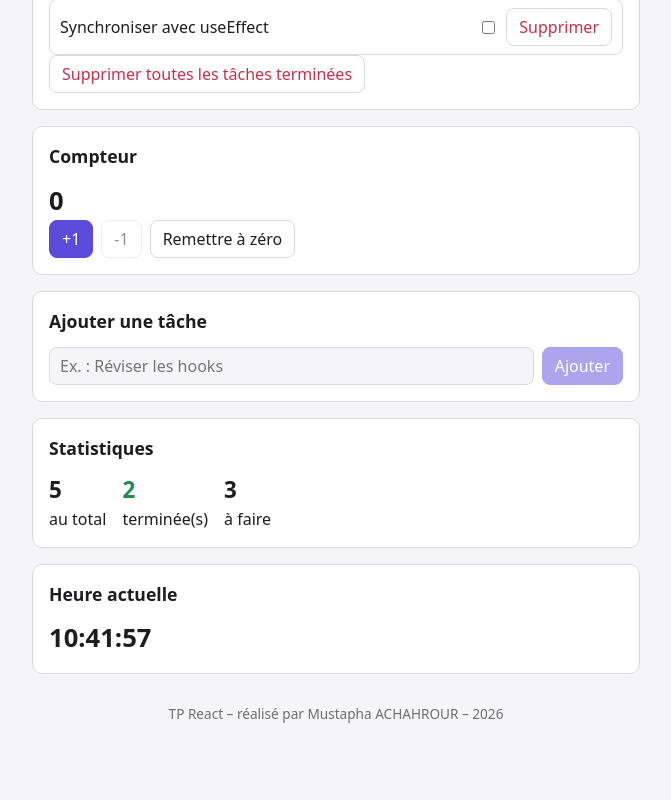
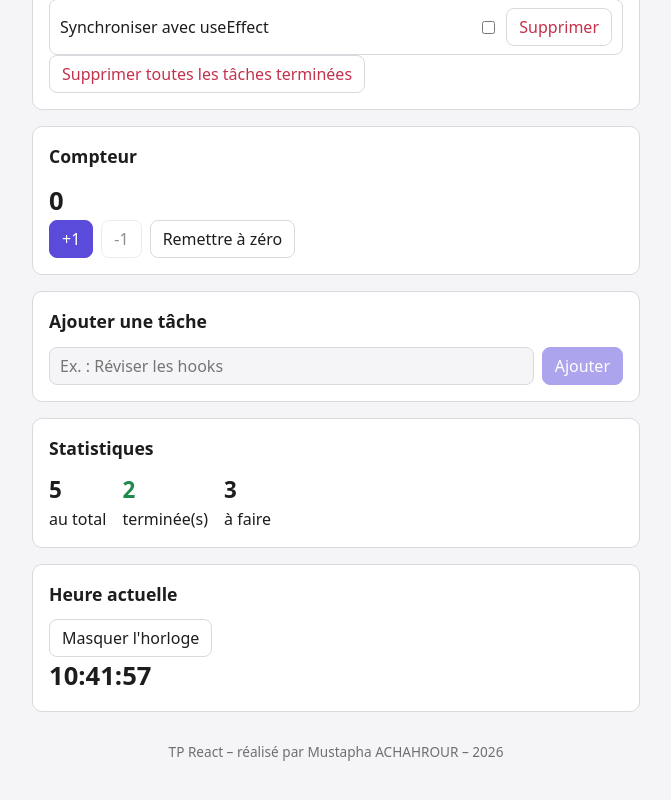
Before and after one commit to must-git/tp-react-taches, a React (Vite) app in the folder mes-taches/: page / in a window 1280 px wide. Shown: the part 394-1194 px from the top of the page, without its empty margins (304-975 px from the left). Built offline with nearby package versions, Linux system fonts and the light colour scheme.

Commit message:
bonus: Horloge masquable

```diff
--- a/mes-taches/src/App.jsx
+++ b/mes-taches/src/App.jsx
@@ -20,6 +20,7 @@ function App() {
   );
   const [erreur, setErreur] = useState(null);
   const [filtre, setFiltre] = useState("toutes");
+  const [horlogeVisible, setHorlogeVisible] = useState(true);
 
   const tachesRestantes = taches.filter((task) => !task.terminee).length;
 
@@ -133,7 +134,10 @@ function App() {
         <Statistiques taches={taches} />
       </Carte>
       <Carte titre="Heure actuelle">
-        <Horloge />
+        <button onClick={() => setHorlogeVisible(!horlogeVisible)}>
+          {horlogeVisible ? "Masquer l'horloge" : "Afficher l'horloge"}
+        </button>
+        {horlogeVisible && <Horloge />}
       </Carte>
       <Pied auteur="Mustapha ACHAHROUR" />
     </div>
--- a/mes-taches/src/components/Horloge.jsx
+++ b/mes-taches/src/components/Horloge.jsx
@@ -9,6 +9,7 @@ function Horloge() {
     }, 1000)
 
     return () => {
+      console.log("Nettoyage de l'horloge : intervalle supprimé")
       clearInterval(intervalId)
     }
 
```
